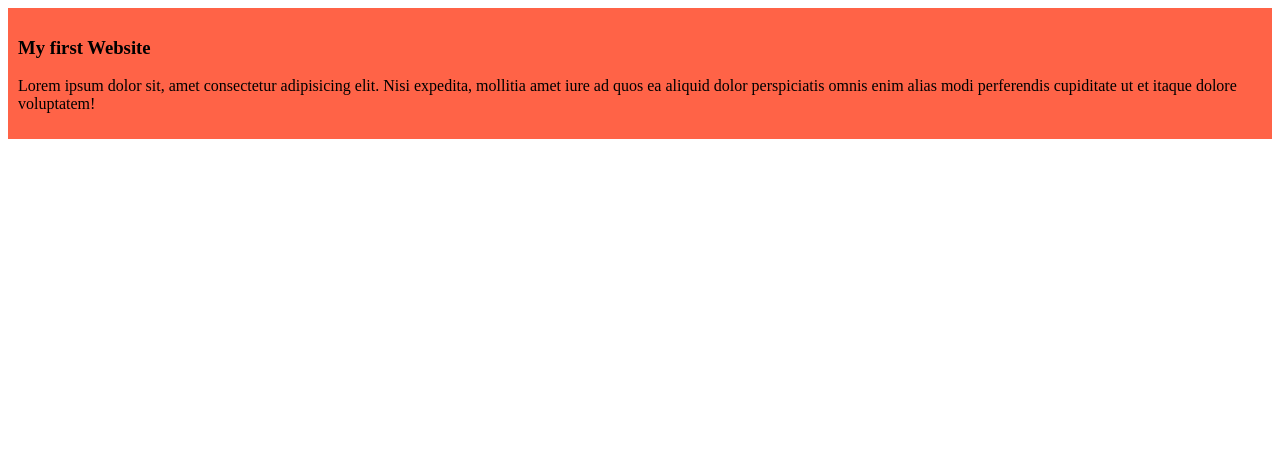
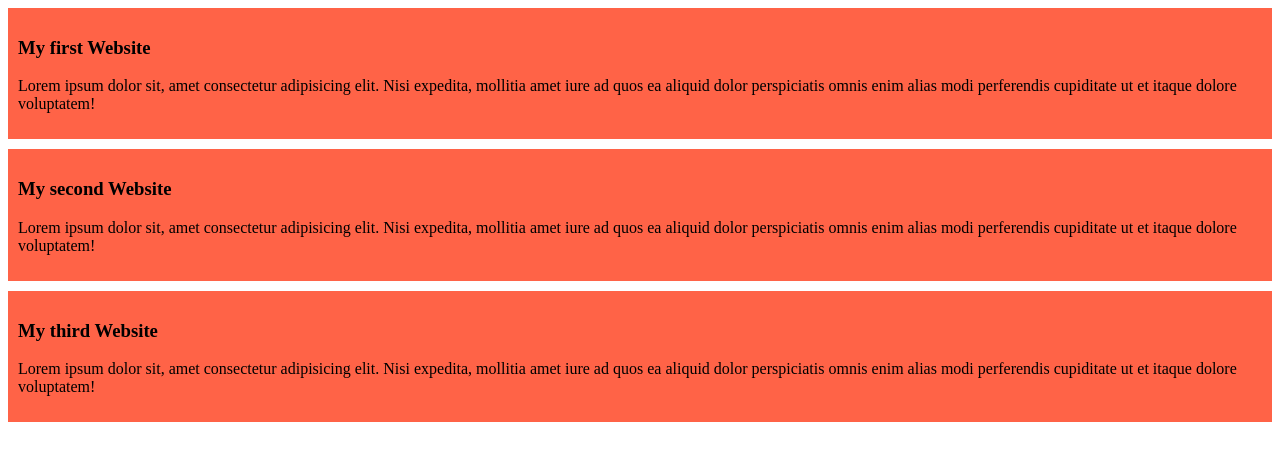
Before and after one commit to Sanim1951/my-simple-website, a plain HTML site: page index.html in a window 1280 px wide. Drawn offline with Linux system fonts and the light colour scheme.

Commit message:
added the second andthe third blog

```diff
--- a/index.html
+++ b/index.html
@@ -11,5 +11,13 @@
         <h3>My first Website</h3>
         <p>Lorem ipsum dolor sit, amet consectetur adipisicing elit. Nisi expedita, mollitia amet iure ad quos ea aliquid dolor perspiciatis omnis enim alias modi perferendis cupiditate ut et itaque dolore voluptatem!</p>
     </div>
+    <div>
+        <h3>My second Website</h3>
+        <p>Lorem ipsum dolor sit, amet consectetur adipisicing elit. Nisi expedita, mollitia amet iure ad quos ea aliquid dolor perspiciatis omnis enim alias modi perferendis cupiditate ut et itaque dolore voluptatem!</p>
+    </div>
+    <div>
+        <h3>My third Website</h3>
+        <p>Lorem ipsum dolor sit, amet consectetur adipisicing elit. Nisi expedita, mollitia amet iure ad quos ea aliquid dolor perspiciatis omnis enim alias modi perferendis cupiditate ut et itaque dolore voluptatem!</p>
+    </div>
 </body>
 </html>
--- a/styles/blog.css
+++ b/styles/blog.css
@@ -1,4 +1,5 @@
 div{
     background-color: tomato;
     padding: 10px;
+    margin-bottom: 10px;
 }
```
